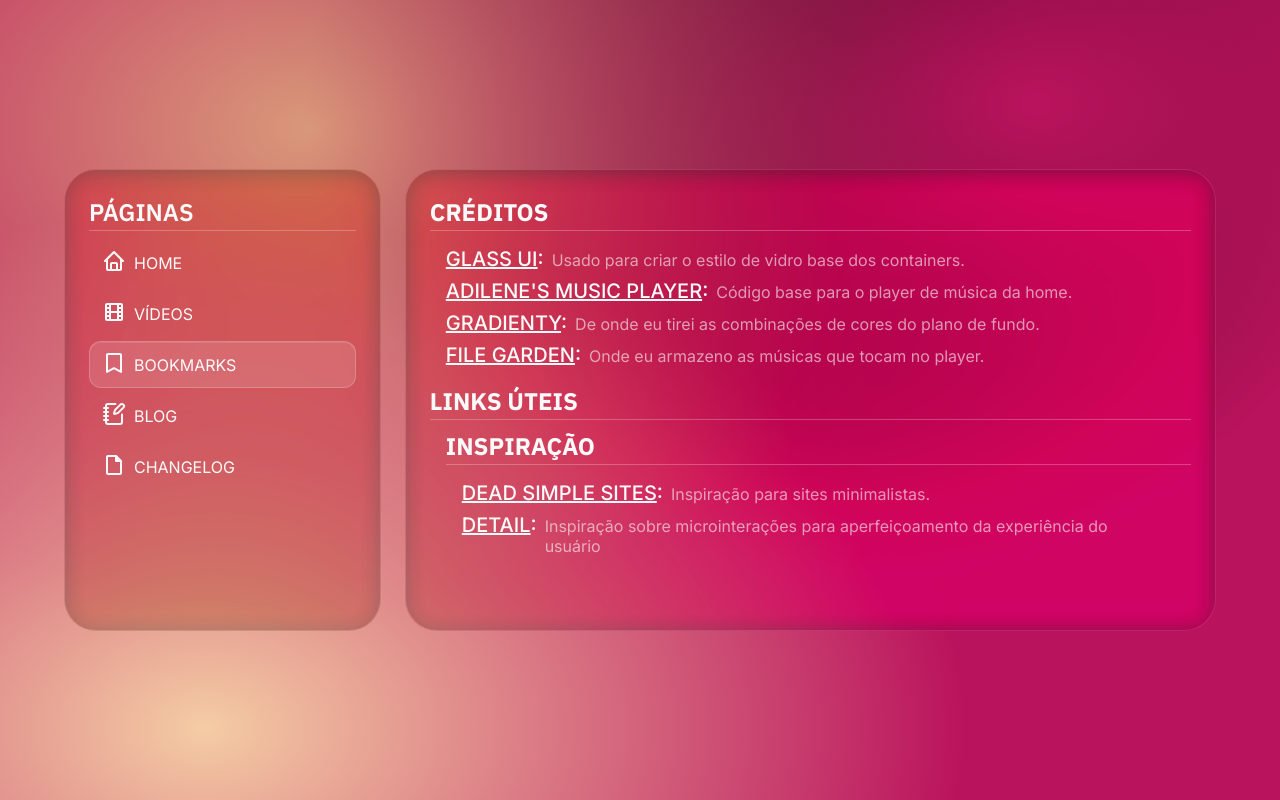
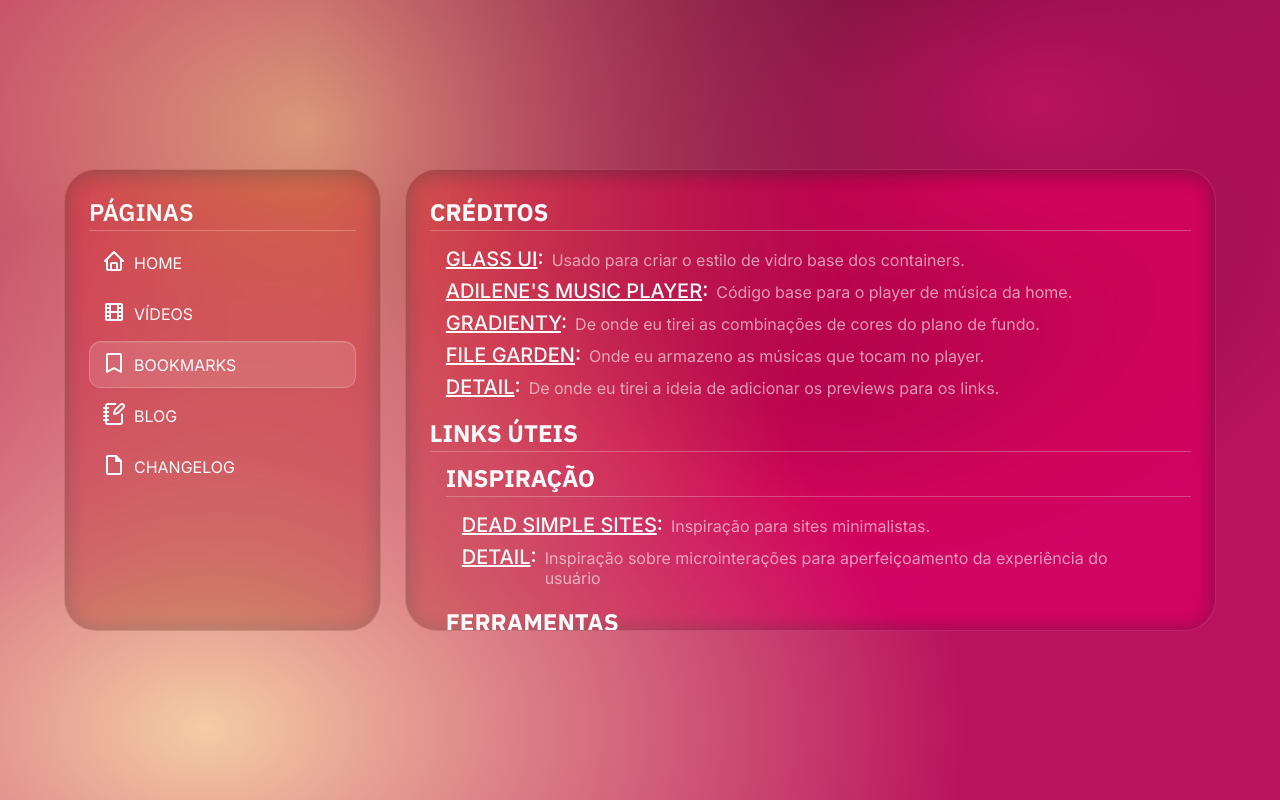
Before and after one commit to zwei-han-der/zweihander, a React (Vite) app: page /bookmarks in a window 1280 px wide. Built offline with nearby package versions, Linux system fonts and the light colour scheme.

Commit message:
feat: adicionado novos links e a tag target="_blank"

```diff
--- a/src/pages/Bookmarks.jsx
+++ b/src/pages/Bookmarks.jsx
@@ -14,7 +14,11 @@ function Bookmarks() {
             <li>
               <h3>
                 <LinkPreview href="https://ui.glass/generator/">
-                  <a href="https://ui.glass/generator/" rel="noreferrer noopener">
+                  <a
+                    href="https://ui.glass/generator/"
+                    rel="noreferrer noopener"
+                    target="_blank"
+                  >
                     glass ui
                   </a>
                 </LinkPreview>
@@ -30,6 +34,7 @@ function Bookmarks() {
                   <a
                     href="https://codepen.io/jinsouls/pen/WNYRogj"
                     rel="noreferrer noopener"
+                    target="_blank"
                   >
                     adilene's music player
                   </a>
@@ -45,6 +50,7 @@ function Bookmarks() {
                   <a
                     href="https://gradienty.codes/mesh-gradients"
                     rel="noreferrer noopener"
+                    target="_blank"
                   >
                     gradienty
                   </a>
@@ -58,13 +64,34 @@ function Bookmarks() {
             <li>
               <h3>
                 <LinkPreview href="https://filegarden.com/">
-                  <a href="https://filegarden.com/" rel="noreferrer noopener">
+                  <a
+                    href="https://filegarden.com/"
+                    rel="noreferrer noopener"
+                    target="_blank"
+                  >
                     file garden
                   </a>
                 </LinkPreview>
                 :
               </h3>
               <span>Onde eu armazeno as músicas que tocam no player.</span>
+            </li>
+            <li>
+              <h3>
+                <LinkPreview href="https://detail.design/detail/rich-previews-for-external-urls">
+                  <a
+                    href="https://detail.design/detail/rich-previews-for-external-urls"
+                    rel="noreferrer noopener"
+                    target="_blank"
+                  >
+                    Detail
+                  </a>
+                </LinkPreview>
+                :
+              </h3>
+              <span>
+                De onde eu tirei a ideia de adicionar os previews para os links.
+              </span>
             </li>
           </ul>
         </div>
@@ -105,7 +132,33 @@ function Bookmarks() {
                   </LinkPreview>
                   :
                 </h3>
-                <span>Inspiração sobre microinterações para aperfeiçoamento da experiência do usuário</span>
+                <span>
+                  Inspiração sobre microinterações para aperfeiçoamento da
+                  experiência do usuário
+                </span>
+              </li>
+            </ul>
+            <div className="bookmarks-subtopic-header">
+              <h2>Ferramentas</h2>
+            </div>
+            <ul>
+              <li>
+                <h3>
+                  <LinkPreview href="https://delphi.tools/">
+                    <a
+                      href="https://delphi.tools/"
+                      target="_blank"
+                      rel="noreferrer noopener"
+                    >
+                      Delphi Tools
+                    </a>
+                  </LinkPreview>
+                  :
+                </h3>
+                <span>
+                  Uma coleção de ferramentas pequenas, de baixo custo e fácil
+                  utilização.
+                </span>
               </li>
             </ul>
           </div>
```
